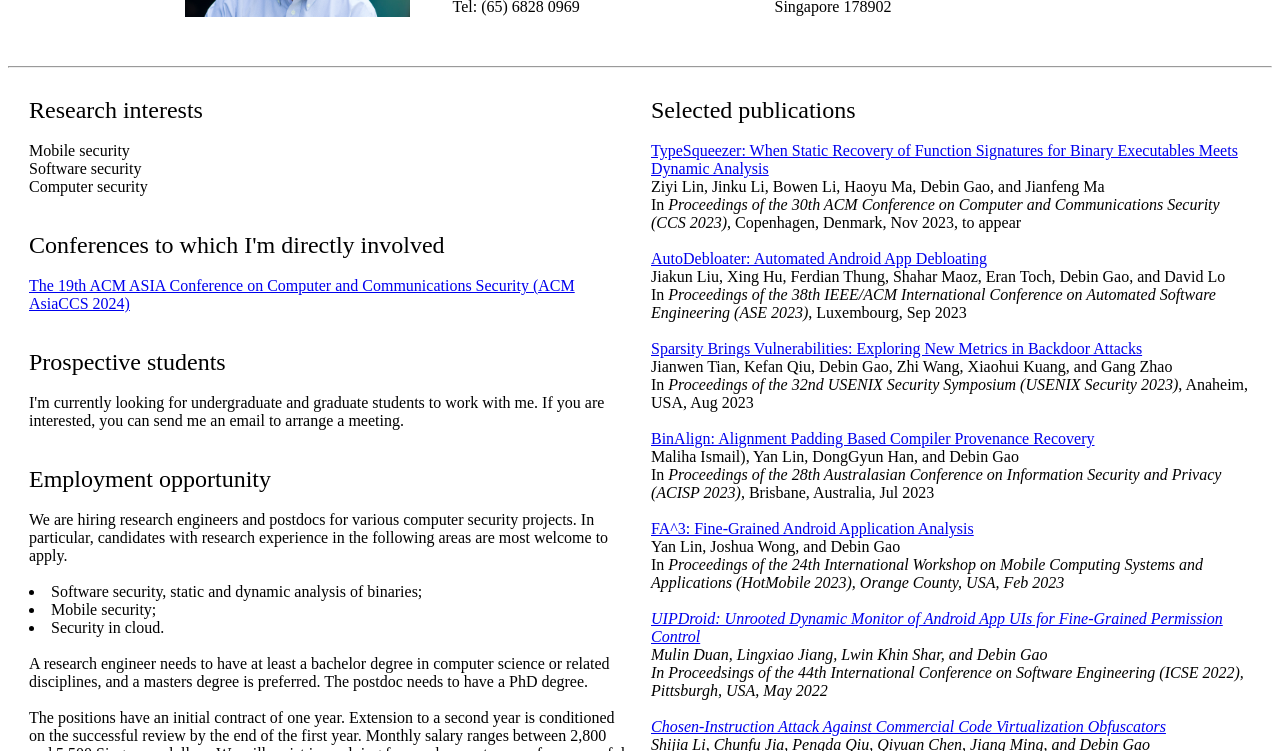
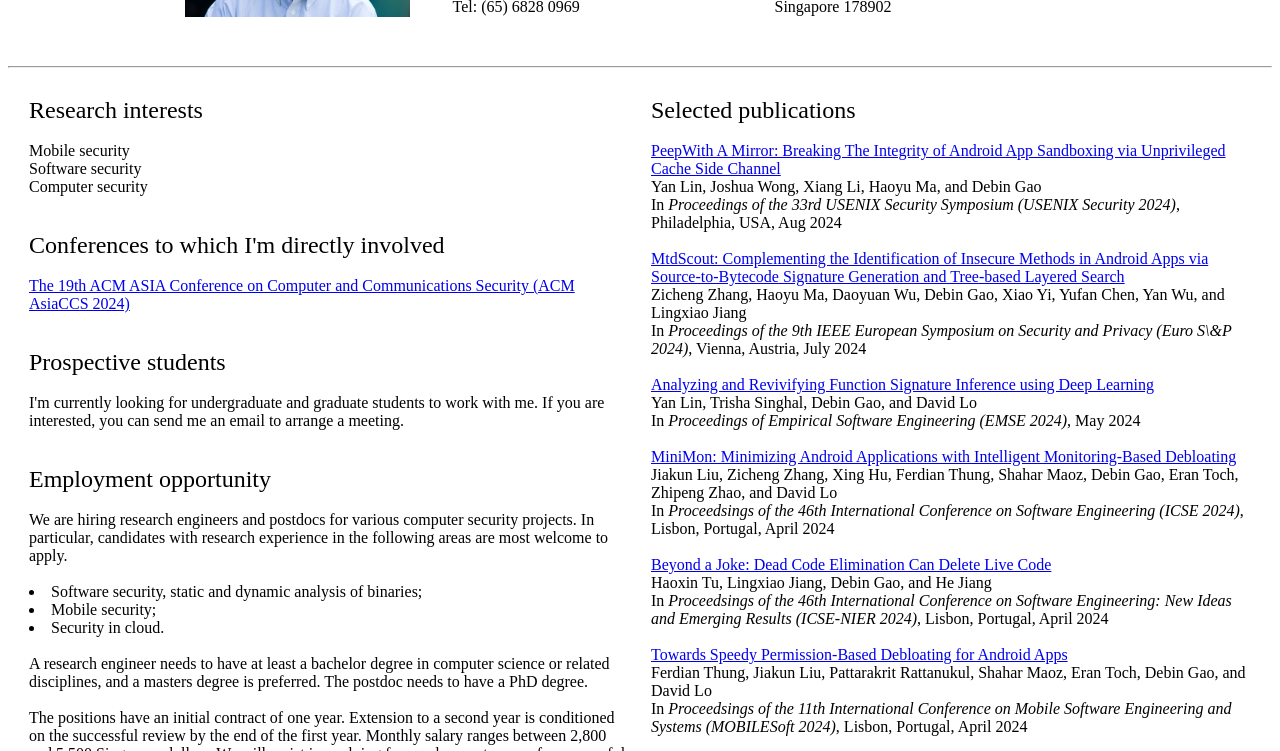
Before and after one commit to dbgao/dbgao.github.io, a plain HTML site: page index.html in a window 1280 px wide. Shown: the part 183-934 px from the top of the page. Drawn offline with Linux system fonts and the light colour scheme.

Commit message:
2024 updates

```diff
--- a/index.html
+++ b/index.html
@@ -87,7 +87,6 @@ University</a><br>
       <font size="5">Current graduate students</font>
       <br><br>
       <list>
-      <li>Maliha ISMAIL</li>
       <li>ZHANG Zicheng</li>
       </list>
 
@@ -106,6 +105,31 @@ University</a><br>
     <td valign=top>
       <font size="5">Selected publications</font>
       <br><br>
+      <a href="usenix24.pdf">PeepWith A Mirror: Breaking The Integrity of Android App Sandboxing via Unprivileged Cache Side Channel</a><br>
+      Yan Lin, Joshua Wong, Xiang Li, Haoyu Ma, and Debin Gao<br>
+      In <i>Proceedings of the 33rd USENIX Security Symposium (USENIX Security 2024)</i>, Philadelphia, USA, Aug 2024<br><br>
+
+      <a href="eurosp24.pdf">MtdScout: Complementing the Identification of Insecure Methods in Android Apps via Source-to-Bytecode Signature Generation and Tree-based Layered Search</a><br>
+      Zicheng Zhang, Haoyu Ma, Daoyuan Wu, Debin Gao, Xiao Yi, Yufan Chen,
+      Yan Wu, and Lingxiao Jiang<br>
+      In <i>Proceedings of the 9th IEEE European Symposium on Security and Privacy (Euro S\&P 2024)</i>, Vienna, Austria, July 2024<br><br>
+
+      <a href="emse24.pdf">Analyzing and Revivifying Function Signature Inference using Deep Learning</a><br>
+      Yan Lin, Trisha Singhal, Debin Gao, and David Lo<br>
+      In <i>Proceedings of Empirical Software Engineering (EMSE 2024)</i>, May 2024<br><br>
+
+      <a href="icse24.pdf">MiniMon: Minimizing Android Applications with Intelligent Monitoring-Based Debloating</a><br>
+      Jiakun Liu, Zicheng Zhang, Xing Hu, Ferdian Thung, Shahar Maoz, Debin Gao, Eran Toch, Zhipeng Zhao, and David Lo<br>
+      In <i>Proceedsings of the 46th International Conference on Software Engineering (ICSE 2024)</i>, Lisbon, Portugal, April 2024<br><br>
+
+      <a href="nier24.pdf">Beyond a Joke: Dead Code Elimination Can Delete Live Code</a><br>
+      Haoxin Tu, Lingxiao Jiang, Debin Gao, and He Jiang<br>
+      In <i>Proceedsings of the 46th International Conference on Software Engineering: New Ideas and Emerging Results (ICSE-NIER 2024)</i>, Lisbon, Portugal, April 2024<br><br>
+
+      <a href="mobilesoft24.pdf">Towards Speedy Permission-Based Debloating for Android Apps</a><br>
+      Ferdian Thung, Jiakun Liu, Pattarakrit Rattanukul, Shahar Maoz, Eran Toch, Debin Gao, and David Lo<br>
+      In <i>Proceedsings of the 11th International Conference on Mobile Software Engineering and Systems (MOBILESoft 2024)</i>, Lisbon, Portugal, April 2024<br><br>
+
       <a href="ccs-23.pdf">TypeSqueezer: When Static Recovery of Function Signatures for Binary Executables Meets Dynamic Analysis</a><br>
       Ziyi Lin, Jinku Li, Bowen Li, Haoyu Ma, Debin Gao, and Jianfeng Ma<br>
       In <i>Proceedings of the 30th ACM Conference on Computer and Communications Security (CCS 2023)</i>, Copenhagen, Denmark, Nov 2023, to appear<br><br>
@@ -167,7 +191,7 @@ University</a><br>
       Yan Lin and Debin Gao<br>
       In <i>Proceedings of the 42nd IEEE Symposium on Security and Privacy (Oakland 2021)</i>, May 2021<br><br>
 
-      <a href="https://rdcu.be/cdtus">Scalable Online Vetting of Android Apps for Measuring Declared SDK Versions and Their Consistency with API Calls</a><br>
+      <a href="emse21.pdf">Scalable Online Vetting of Android Apps for Measuring Declared SDK Versions and Their Consistency with API Calls</a><br>
       Daoyuan Wu, Debin Gao, and David Lo<br>
       In <i>Proceedings of Empirical Software Engineering (EMSE 2021)</i>, Jan 2021<br><br>
 
```
Also changed, not shown: 7 other files.
